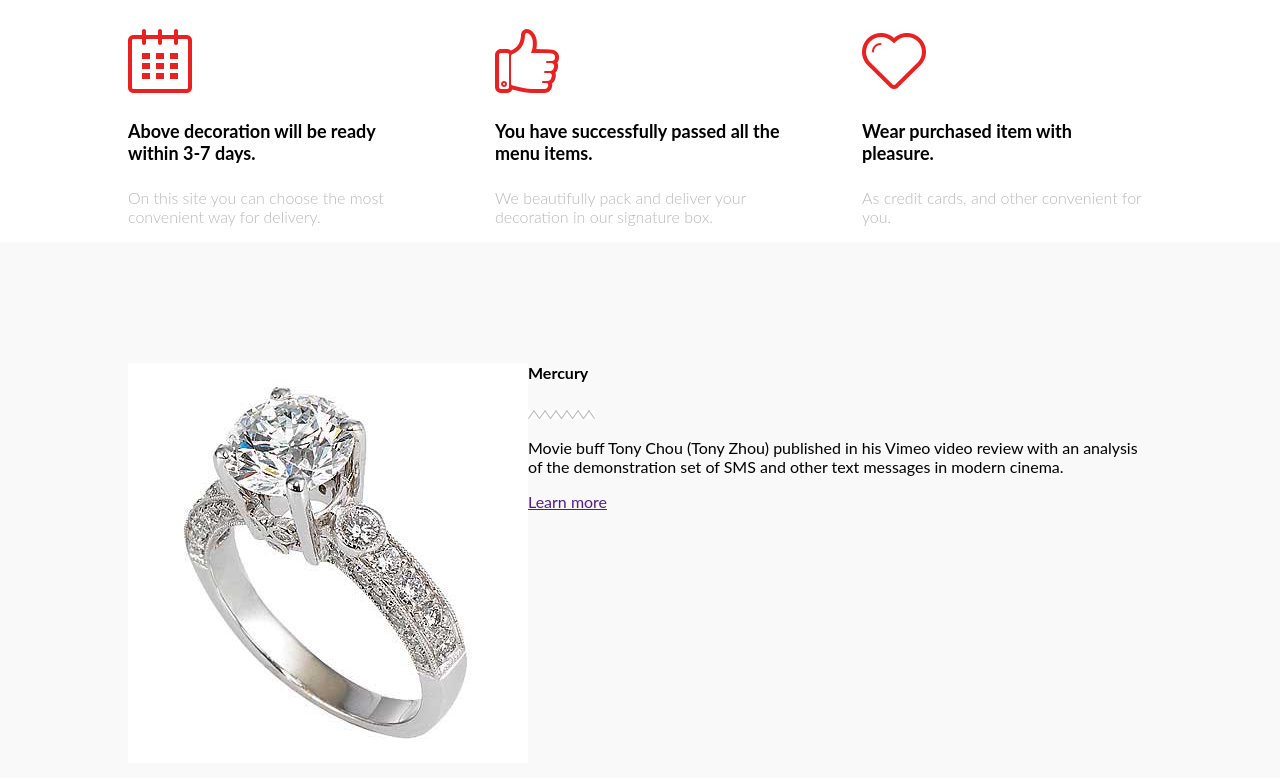
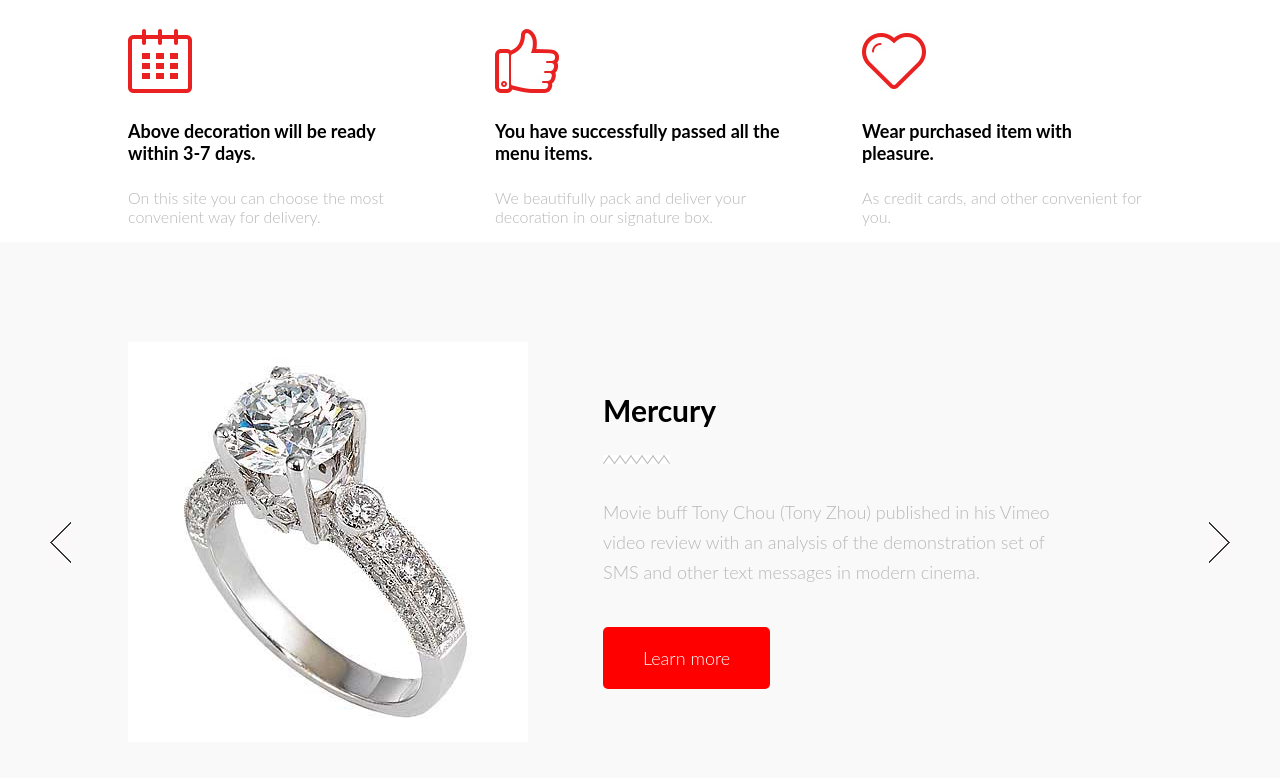
Before and after one commit to remoideas/edicionweb2014, a plain HTML site: page jewerely/index.html in a window 1280 px wide. Shown: the part 1849-2627 px from the top of the page. Drawn offline with Linux system fonts and the light colour scheme.

Commit message:
Slider y links de los chavos.

```diff
--- a/jewerely/css/style.css
+++ b/jewerely/css/style.css
@@ -288,11 +288,91 @@ button.choose:hover {
 
 	padding: 100px 0;
 	background-color: #faf9f9;
+	position: relative;
+
+	overflow: hidden;
+
+}
+
+.slider .izquierda {
+
+	display: block;
+	width: 21px;
+	height: 41px;
+	background-image: url(../img/flecha-izquierda.jpg);
+	background-repeat: no-repeat;
+
+	position: absolute;
+	left: 50px;
+	top: 50%;
+	margin-top: -20px;
+
+}
+
+.slider .derecha {
+
+	display: block;
+	width: 21px;
+	height: 41px;
+	background-image: url(../img/flecha-derecha.jpg);
+	background-repeat: no-repeat;
+
+	position: absolute;
+	right: 50px;
+	top: 50%;
+	margin-top: -20px;
 
 }
 
 .slider img.thumb {
 
 	float: left;
+	margin-right: 75px;
 
 }
+
+.slider .media {
+
+	padding-top: 50px;
+
+}
+
+.slider h4 {
+
+
+	font-size: 30px;
+	font-weight: bold;
+	margin: 0px 0 20px 0;
+
+}
+
+.slider p{
+
+	font-size: 18px;
+	width: 93%;
+	line-height: 30px;
+	color: #b7b7b7;
+	font-weight: 300;
+	margin-top: 30px;
+	margin-bottom: 60px;
+
+}
+
+.slider .media a {
+
+	padding: 20px 40px;
+
+	background-color: red;
+	color: white;
+	text-decoration: none;
+	border-radius: 5px;
+	font-size: 18px;
+	font-weight: 300;
+
+}
+
+.slider .media a:hover{
+
+	background-color: #c20000;
+
+}
--- a/jewerely/index.html
+++ b/jewerely/index.html
@@ -176,8 +176,8 @@
 
 		</div>
 
-		<a href="" class="izquierda"></a>
-		<a href="" class="derecha"></a>
+		<a href="#" class="izquierda"></a>
+		<a href="#" class="derecha"></a>
 
 	</div>
 
```
Also changed, not shown: index.html (+32 -10 lines), jewerely/img/flecha-derecha.jpg (added), jewerely/img/flecha-izquierda.jpg (added).
